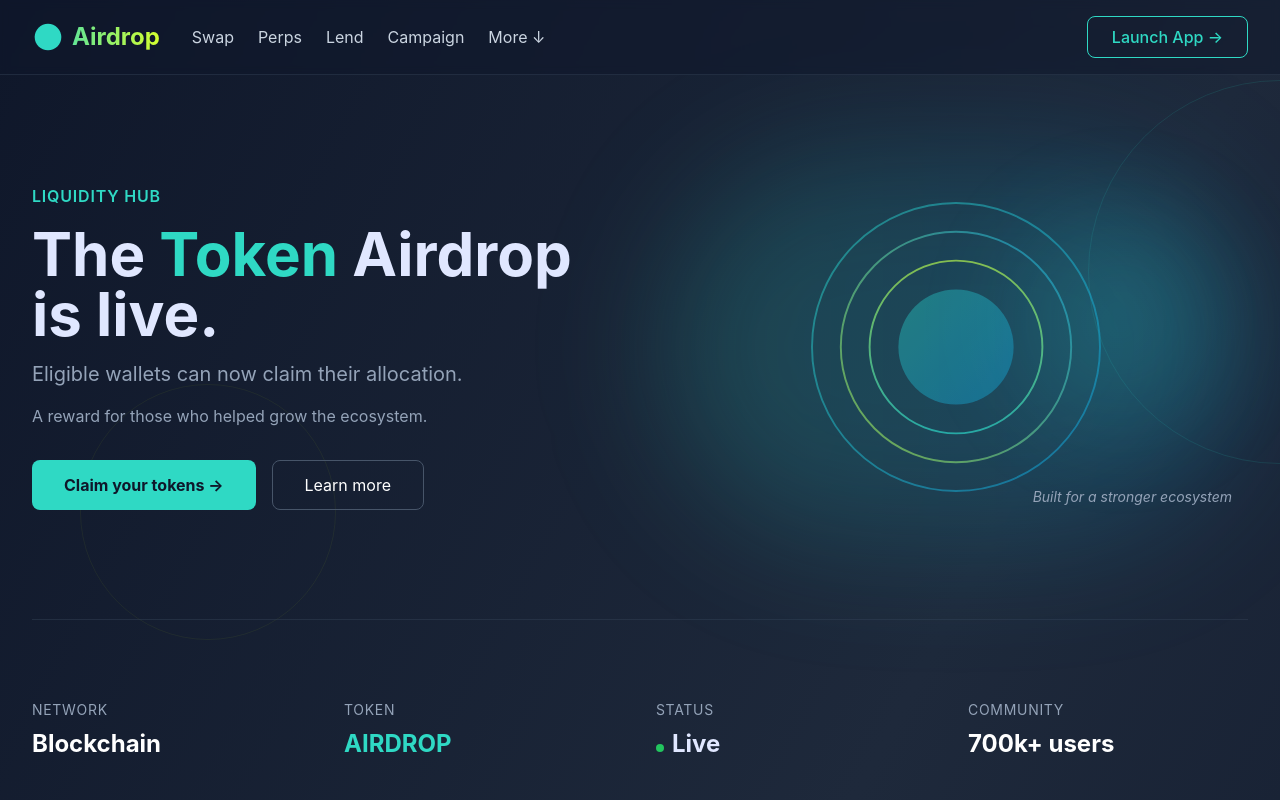
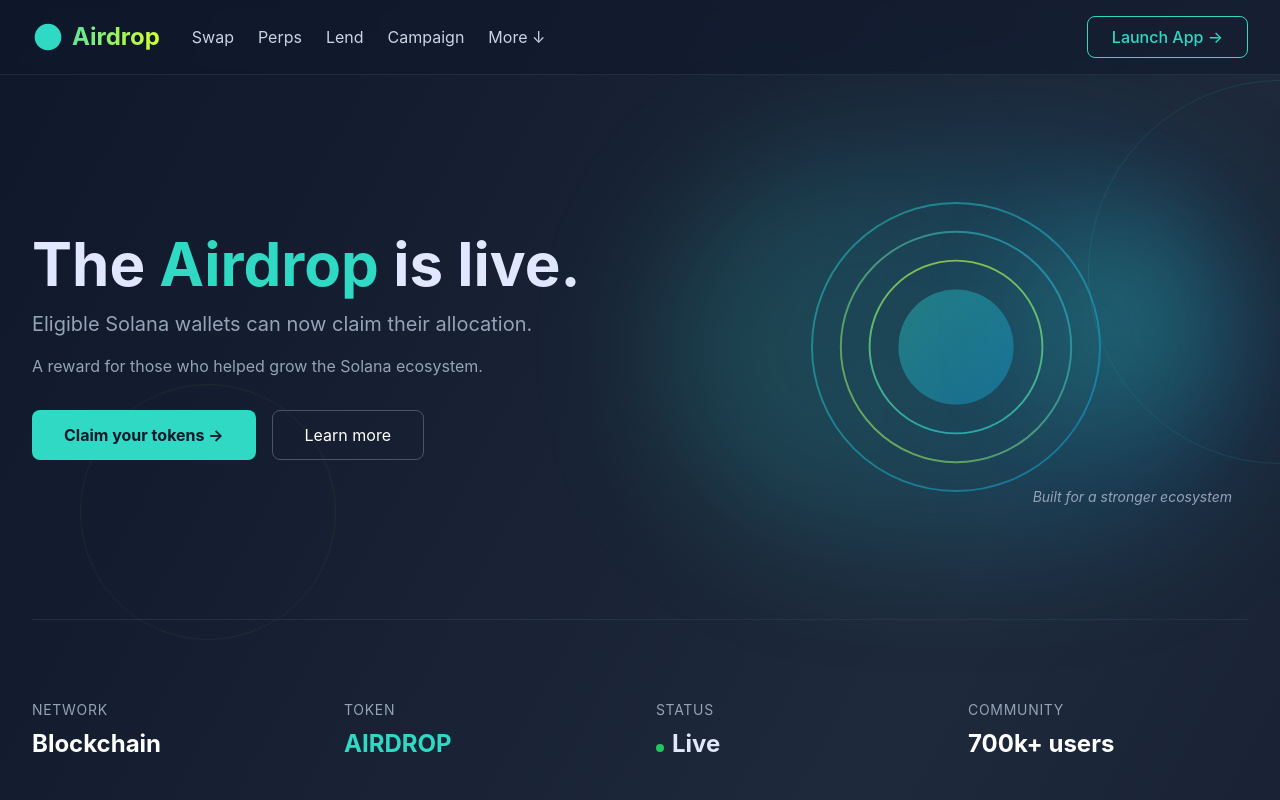
Before and after one commit to joincolonylabs-sys/demo, a Next.js app: page / in a window 1280 px wide. Shown: the top 800 px of the page. Built offline with nearby package versions, Linux system fonts and the light colour scheme.

Commit message:
Update hero section to Solana branding

```diff
--- a/pages/index.jsx
+++ b/pages/index.jsx
@@ -4,7 +4,7 @@
   return (
     <>
       <Head>
-        <title>Airdrop Demo - Liquidity Hub</title>
+        <title>Airdrop Demo - SOLANA'S LIQUIDITY HUB</title>
         <meta name="description" content="Airdrop campaign demonstration page" />
         <meta name="viewport" content="width=device-width, initial-scale=1" />
       </Head>
@@ -48,15 +48,14 @@
             <div className="grid lg:grid-cols-2 gap-12 items-center">
               <div className="space-y-8">
                 <div className="space-y-4">
-                  <p className="text-brand-cyan font-semibold uppercase tracking-wider">Liquidity Hub</p>
                   <h1 className="text-5xl md:text-6xl font-bold leading-tight">
-                    The <span className="text-brand-cyan">Token</span> Airdrop is live.
+                    The <span className="text-brand-cyan">Airdrop</span> is live.
                   </h1>
                   <p className="text-xl text-slate-400">
-                    Eligible wallets can now claim their allocation.
+                    Eligible Solana wallets can now claim their allocation.
                   </p>
                   <p className="text-slate-400">
-                    A reward for those who helped grow the ecosystem.
+                    A reward for those who helped grow the Solana ecosystem.
                   </p>
                 </div>
                 <div className="flex gap-4">
```
